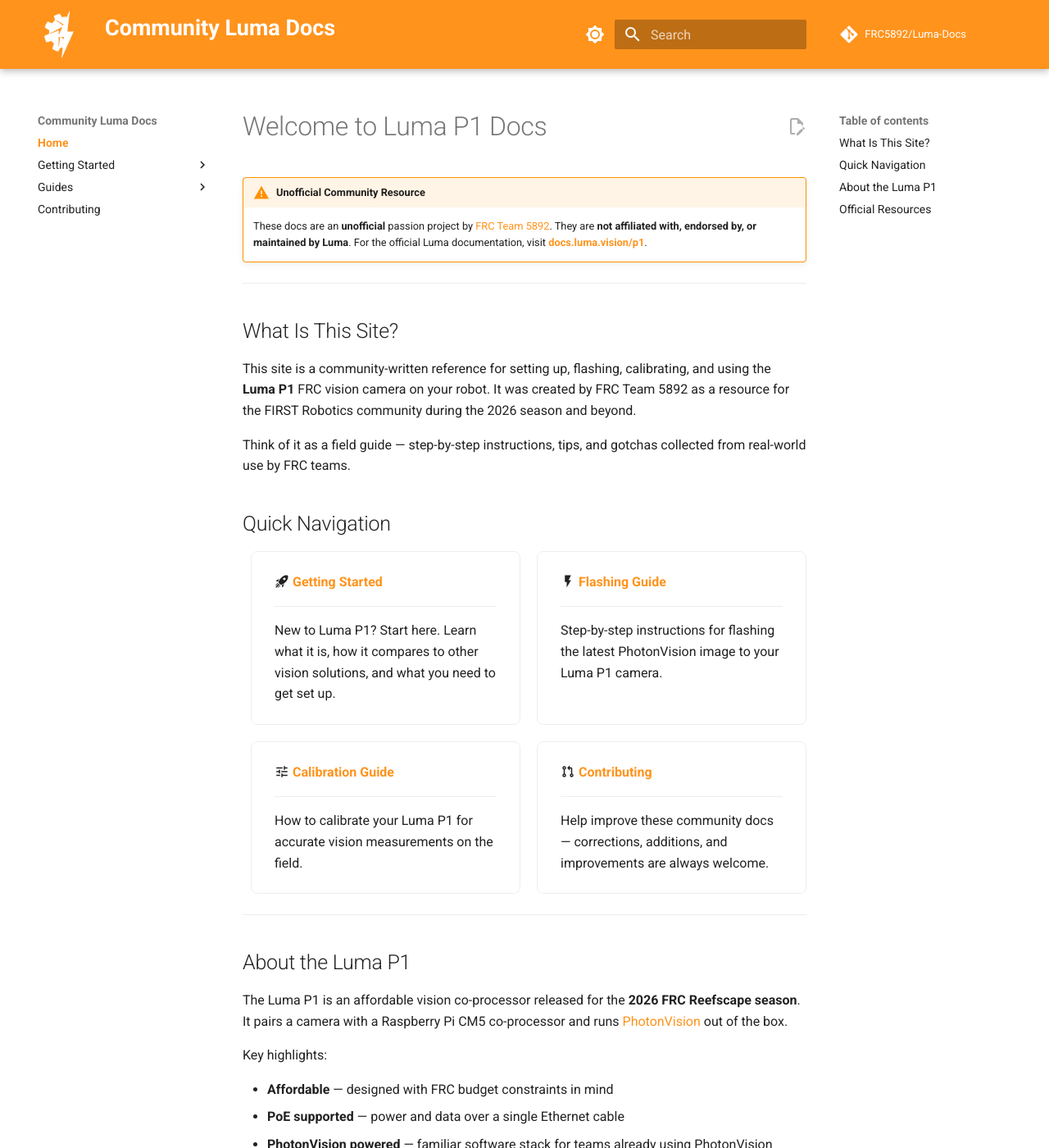
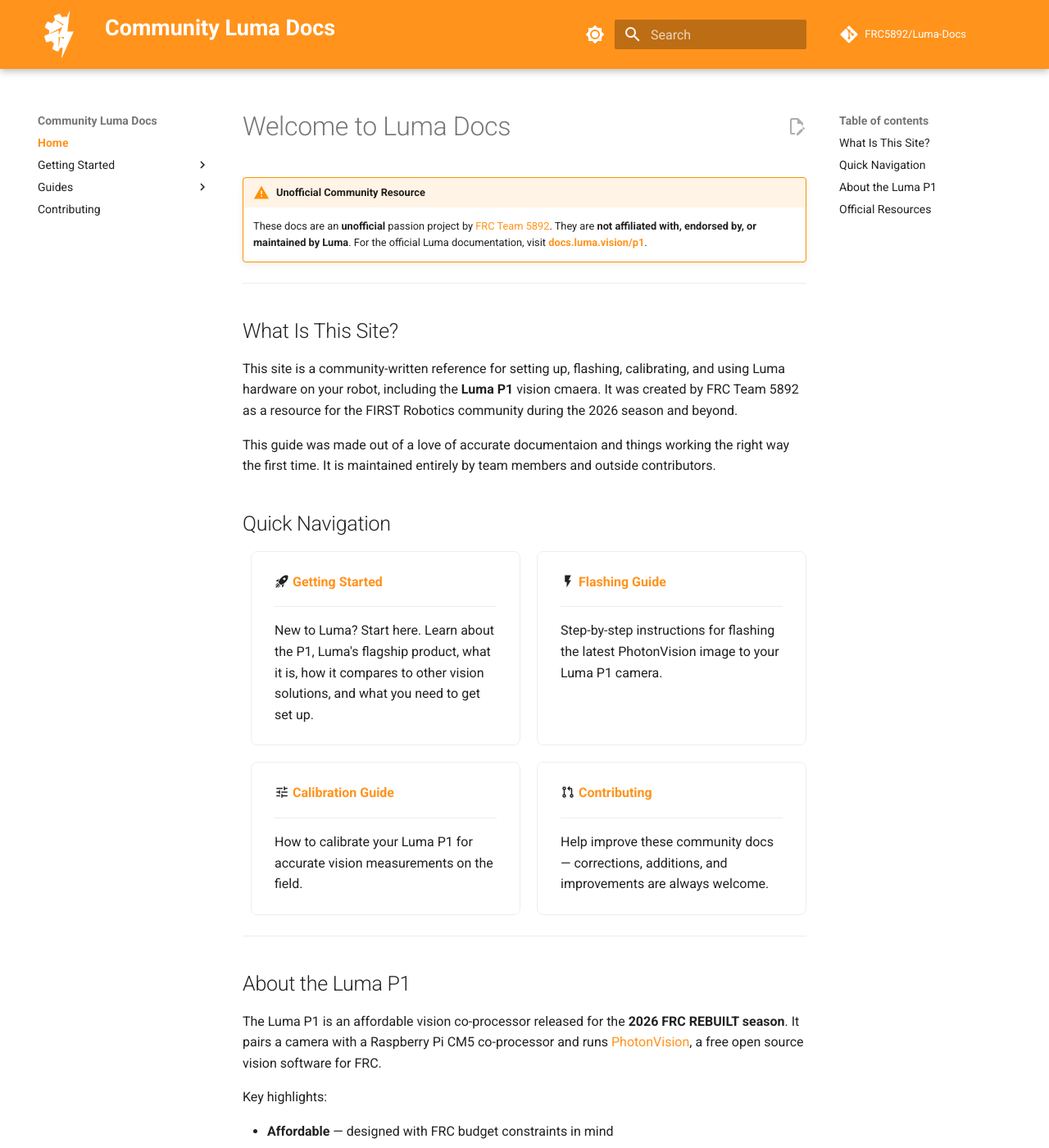
Before and after one commit to FRC5892/Luma-Docs, an MkDocs documentation site: the page built from docs/index.md, in a window 1280 px wide and 1400 px high. Shown: the whole window at 82% size. Built offline with MkDocs 1.6.1 and Material for MkDocs 9.7.7, drawn with Linux system fonts in a browser that asks for light colours; comment, search, counter and statistics services are not loaded.

Commit message:
Update index.md to improve clarity and consistency in documentation

```diff
--- a/docs/index.md
+++ b/docs/index.md
@@ -1,4 +1,4 @@
-# Welcome to Luma P1 Docs
+# Welcome to Luma Docs
 
 !!! warning "Unofficial Community Resource"
     These docs are an **unofficial** passion project by [FRC Team 5892](https://github.com/FRC5892).
@@ -9,12 +9,10 @@
 
 ## What Is This Site?
 
-This site is a community-written reference for setting up, flashing, calibrating, and using the
-**Luma P1** FRC vision camera on your robot. It was created by FRC Team 5892 as a resource for
-the FIRST Robotics community during the 2026 season and beyond.
+This site is a community-written reference for setting up, flashing, calibrating, and using Luma hardware on your robot, including the
+**Luma P1** vision cmaera. It was created by FRC Team 5892 as a resource for the FIRST Robotics community during the 2026 season and beyond.
 
-Think of it as a field guide — step-by-step instructions, tips, and gotchas collected from
-real-world use by FRC teams.
+This guide was made out of a love of accurate documentaion and things working the right way the first time. It is maintained entirely by team members and outside contributors.
 
 ## Quick Navigation
 
@@ -24,8 +22,7 @@ real-world use by FRC teams.
 
     ---
 
-    New to Luma P1? Start here. Learn what it is, how it compares to other vision
-    solutions, and what you need to get set up.
+    New to Luma? Start here. Learn about the P1, Luma's flagship product, what it is, how it compares to other vision solutions, and what you need to get set up.
 
 -   :material-flash: **[Flashing Guide](guides/flashing.md)**
 
@@ -53,9 +50,9 @@ real-world use by FRC teams.
 
 ## About the Luma P1
 
-The Luma P1 is an affordable vision co-processor released for the **2026 FRC Reefscape season**.
+The Luma P1 is an affordable vision co-processor released for the **2026 FRC REBUILT season**.
 It pairs a camera with a Raspberry Pi CM5 co-processor and runs
-[PhotonVision](https://photonvision.org/) out of the box.
+[PhotonVision](https://photonvision.org/), a free open source vision software for FRC.
 
 Key highlights:
 
```
